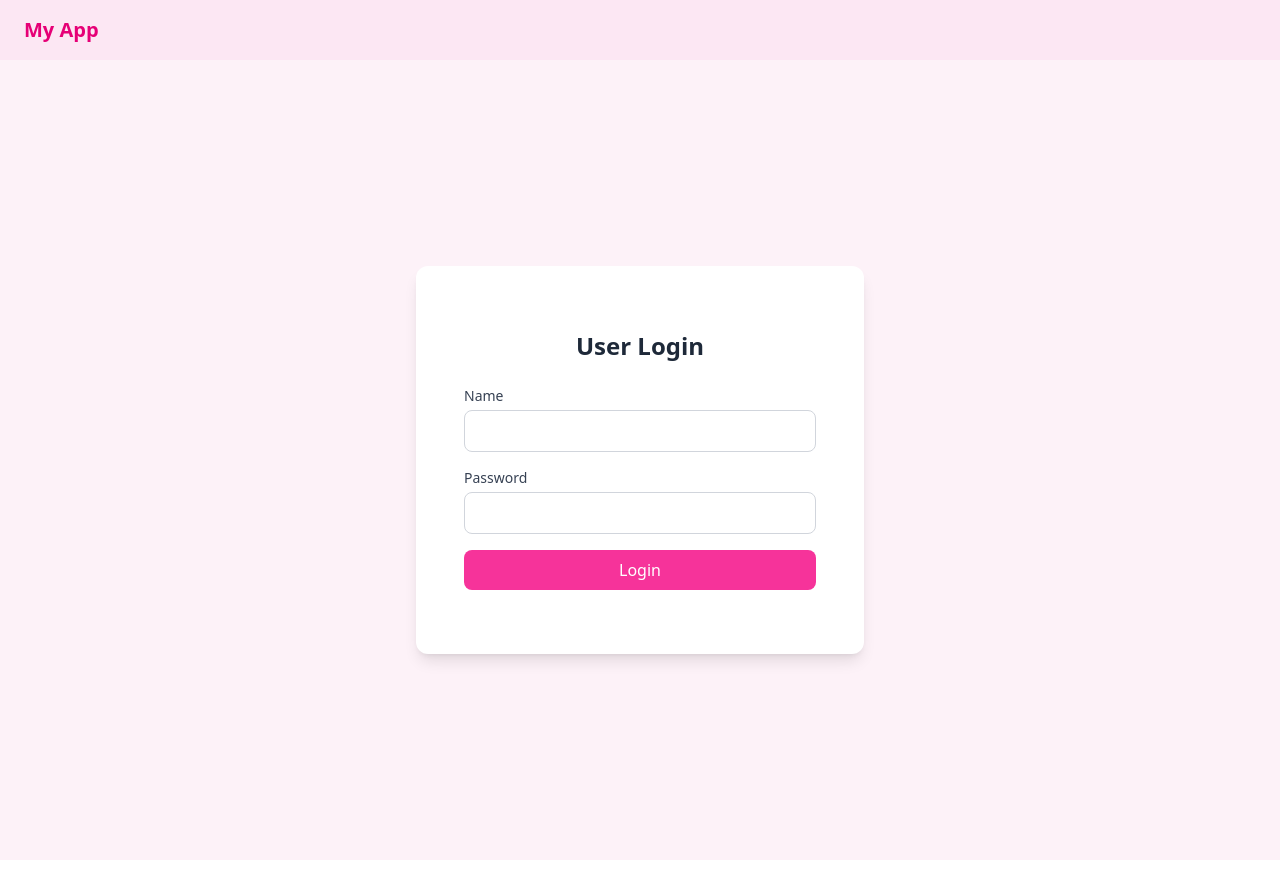
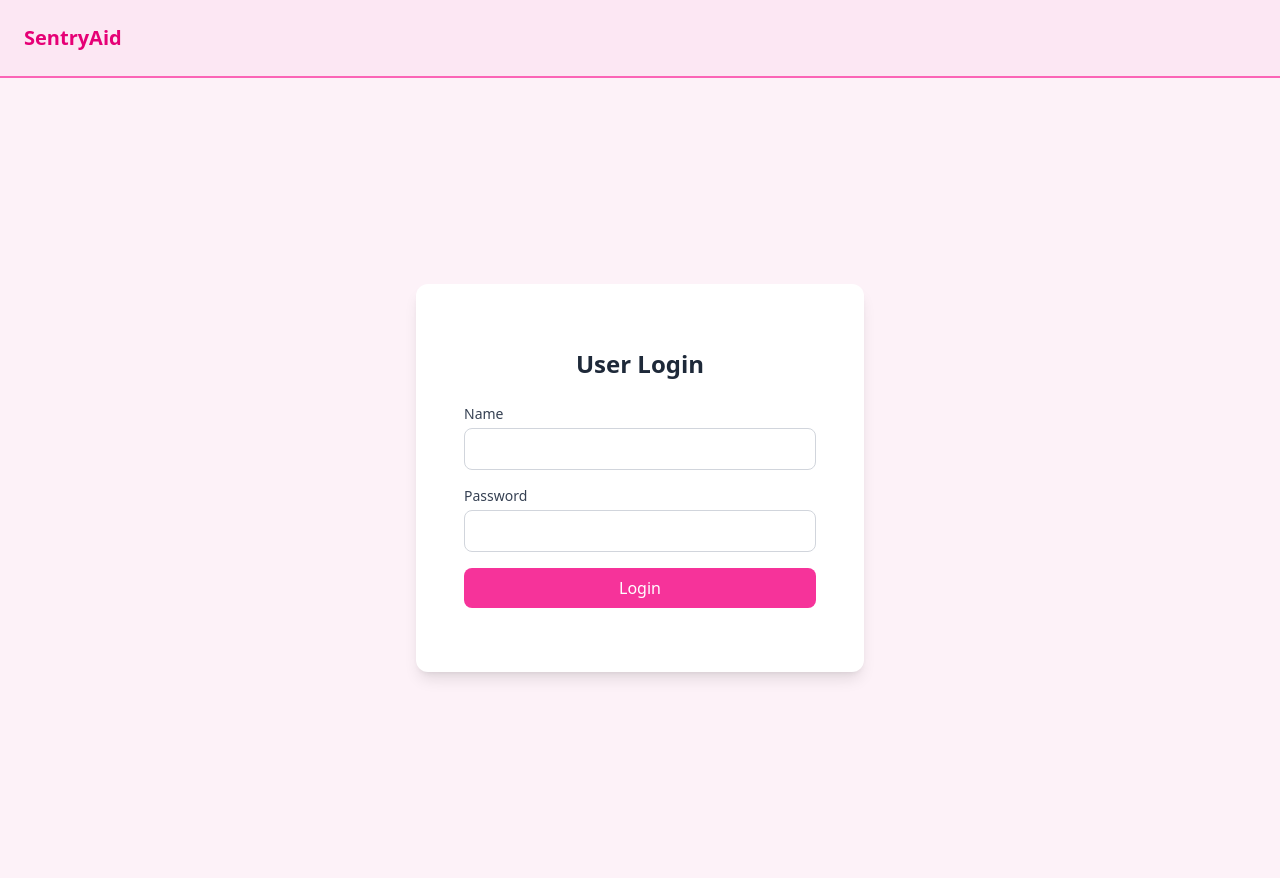
Before and after one commit to Erfan-Khan-Dhrubo/SentryAid, a React (Vite) app in the folder frontend/: page /usersLogin in a window 1280 px wide. Built offline with nearby package versions, Linux system fonts and the light colour scheme.

Commit message:
Updating Navbar

```diff
--- a/frontend/src/Components/Common Components/Navbar.jsx
+++ b/frontend/src/Components/Common Components/Navbar.jsx
@@ -25,8 +25,8 @@ const Navbar = () => {
   };
 
   return (
-    <div className="bg-pink-100 px-6 py-4 flex justify-between items-center">
-      <div className="text-xl font-bold text-pink-600">My App</div>
+    <div className="sticky top-0 bg-pink-100 p-6 flex justify-between items-center border-b-2 border-pink-400 z-50">
+      <div className="text-xl font-bold text-pink-600">SentryAid</div>
 
       <div className="flex gap-4">
         {volunteerData && (
--- a/frontend/src/Pages/Users/UserLogin.jsx
+++ b/frontend/src/Pages/Users/UserLogin.jsx
@@ -8,11 +8,14 @@ const UserLogin = () => {
   const [password, setPassword] = useState("");
   const [isLoggedIn, setIsLoggedIn] = useState(false);
   const navigate = useNavigate();
+  const [user, setUser] = useState([]);
 
   useEffect(() => {
-    const user = localStorage.getItem("user");
-    if (user) {
+    const storedUser = localStorage.getItem("user");
+    if (storedUser) {
+      const parsedUser = JSON.parse(storedUser); // convert string → object
       setIsLoggedIn(true);
+      setUser(parsedUser);
     }
   }, []);
 
@@ -46,7 +49,7 @@ const UserLogin = () => {
             ✅ User already logged in
           </h2>
           <button
-            onClick={() => navigate("/admin")}
+            onClick={() => navigate(`/users/${user._id}`)}
             className="mt-8 bg-pink-400 text-white px-4 py-2 rounded-lg hover:bg-pink-600 transition"
           >
             Go to User Dashboard
```
